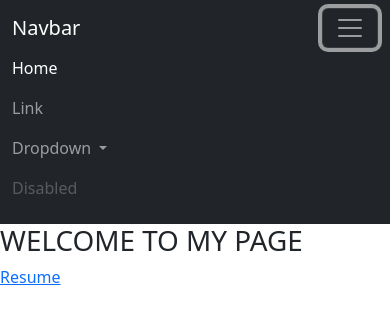
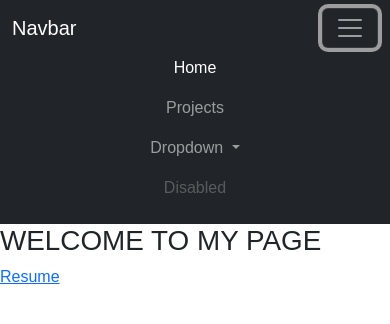
Before and after one commit to ray-river0120/Portfolio, a plain HTML site: page index.html in a window 390 px wide. Both pictures are taken after a click on the button "Toggle navigation". Drawn offline with nearby package versions, Linux system fonts and the light colour scheme.

Commit message:
2nd commit adding fonts

```diff
--- a/Assets/CSS/styles.css
+++ b/Assets/CSS/styles.css
@@ -0,0 +1,10 @@
+* {
+    font-family: Monserat, sans-serif;
+}
+
+@media screen and (max-width: 600px) {
+    .navbar-nav {
+        display: flex;
+        align-items: center;
+    }
+}
--- a/index.html
+++ b/index.html
@@ -7,6 +7,12 @@
     <link href="https://cdn.jsdelivr.net/npm/bootstrap@5.2.0/dist/css/bootstrap.min.css" rel="stylesheet"
         integrity="sha384-gH2yIJqKdNHPEq0n4Mqa/HGKIhSkIHeL5AyhkYV8i59U5AR6csBvApHHNl/vI1Bx" crossorigin="anonymous">
     <meta name="viewport" content="width=device-width, initial-scale=1.0">
+    <link rel="preconnect" href="https://fonts.googleapis.com">
+    <link rel="preconnect" href="https://fonts.gstatic.com" crossorigin>
+    <link
+        href="https://fonts.googleapis.com/css2?family=Montserrat:ital,wght@0,100;0,300;0,400;0,600;1,400;1,800&display=swap"
+        rel="stylesheet">
+
     <link rel="stylesheet" href="/Assets/CSS/styles.css">
     <link rel="stylesheet" href="https://cdnjs.cloudflare.com/ajax/libs/font-awesome/4.7.0/css/font-awesome.min.css">
 
@@ -31,7 +37,7 @@
                         <a class="nav-link active" aria-current="page" href="#home">Home</a>
                     </li>
                     <li class="nav-item">
-                        <a class="nav-link" href="#">Link</a>
+                        <a class="nav-link" href="#">Projects</a>
                     </li>
                     <li class="nav-item dropdown">
                         <a class="nav-link dropdown-toggle" href="#" role="button" data-bs-toggle="dropdown"
@@ -39,9 +45,9 @@
                             Dropdown
                         </a>
                         <ul class="dropdown-menu">
-                            <li><a class="dropdown-item" href="#">Facebook<i class="fa fa-facebook"></i></a></li>
-                            <li><a class="dropdown-item" href="#">Instagram<i class="fa fa-instagram"></i></a></li>
-                            <li><a class="dropdown-item" href="#">Twitter<i class="fa fa-twitter"></i></a></li>
+                            <li><a class="dropdown-item" href="#">Facebook <i class="fa fa-facebook"></i></a></li>
+                            <li><a class="dropdown-item" href="#">Instagram <i class="fa fa-instagram"></i></a></li>
+                            <li><a class="dropdown-item" href="#">Github <i class="fa fa-github"></i></a></li>
                         </ul>
                     </li>
                     <li class="nav-item">
```
